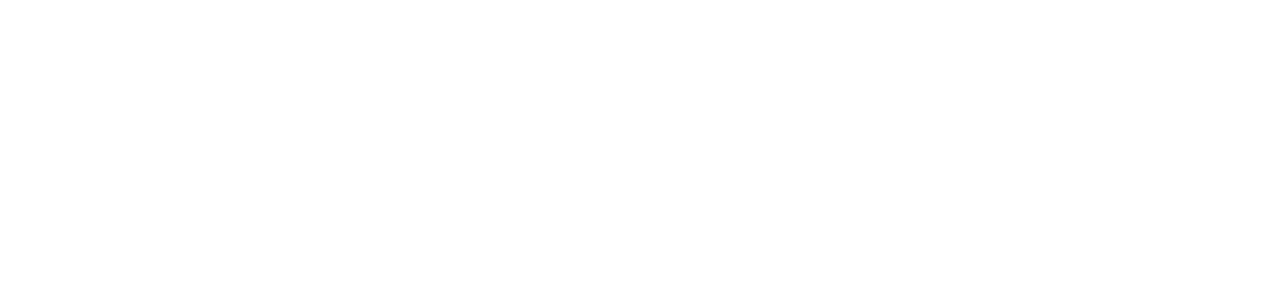
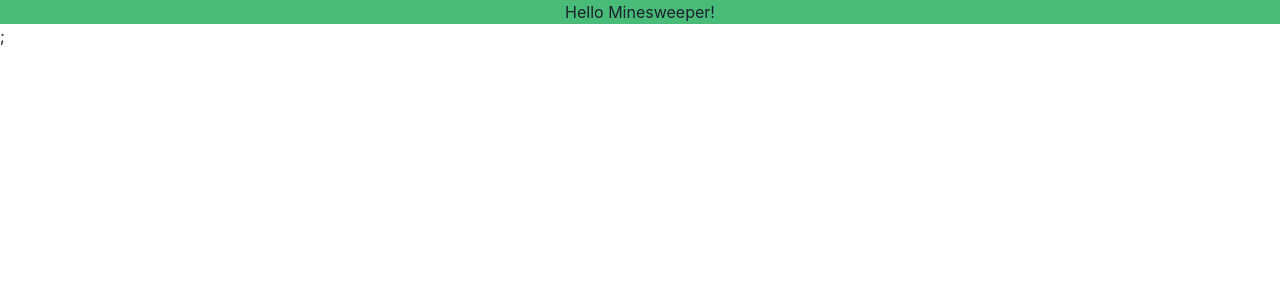
Before and after one commit to CodePistol/minesweeper, a Next.js app: page / in a window 1280 px wide. Shown: the top 300 px of the page. Built offline with nearby package versions, Linux system fonts and the light colour scheme.

Commit message:
The most basic app done

```diff
--- a/package.json
+++ b/package.json
@@ -9,6 +9,10 @@
     "lint": "next lint"
   },
   "dependencies": {
+    "@chakra-ui/react": "^2.3.2",
+    "@emotion/react": "^11.10.4",
+    "@emotion/styled": "^11.10.4",
+    "framer-motion": "^7.3.4",
     "next": "12.2.5",
     "react": "18.2.0",
     "react-dom": "18.2.0"
--- a/pages/_app.tsx
+++ b/pages/_app.tsx
@@ -1,8 +1,13 @@
-import '../styles/globals.css'
-import type { AppProps } from 'next/app'
+import "../styles/globals.css";
+import type { AppProps } from "next/app";
+import { ChakraProvider } from "@chakra-ui/react";
 
 function MyApp({ Component, pageProps }: AppProps) {
-  return <Component {...pageProps} />
+  return (
+    <ChakraProvider>
+      <Component {...pageProps} />;
+    </ChakraProvider>
+  );
 }
 
-export default MyApp
+export default MyApp;
--- a/pages/index.tsx
+++ b/pages/index.tsx
@@ -1,12 +1,16 @@
-import type { NextPage } from 'next'
-import Head from 'next/head'
-import Image from 'next/image'
-import styles from '../styles/Home.module.css'
+import type { NextPage } from "next";
+import { useRouter } from "next/router";
+import { Flex, Text } from "@chakra-ui/react";
 
 const Home: NextPage = () => {
+  const { push } = useRouter();
   return (
-    <></>
-  )
-}
+    <Flex justifyContent="center" background="green.400">
+      <Text textStyle="p1" color="black.400">
+        Hello Minesweeper!
+      </Text>
+    </Flex>
+  );
+};
 
-export default Home
+export default Home;
```
